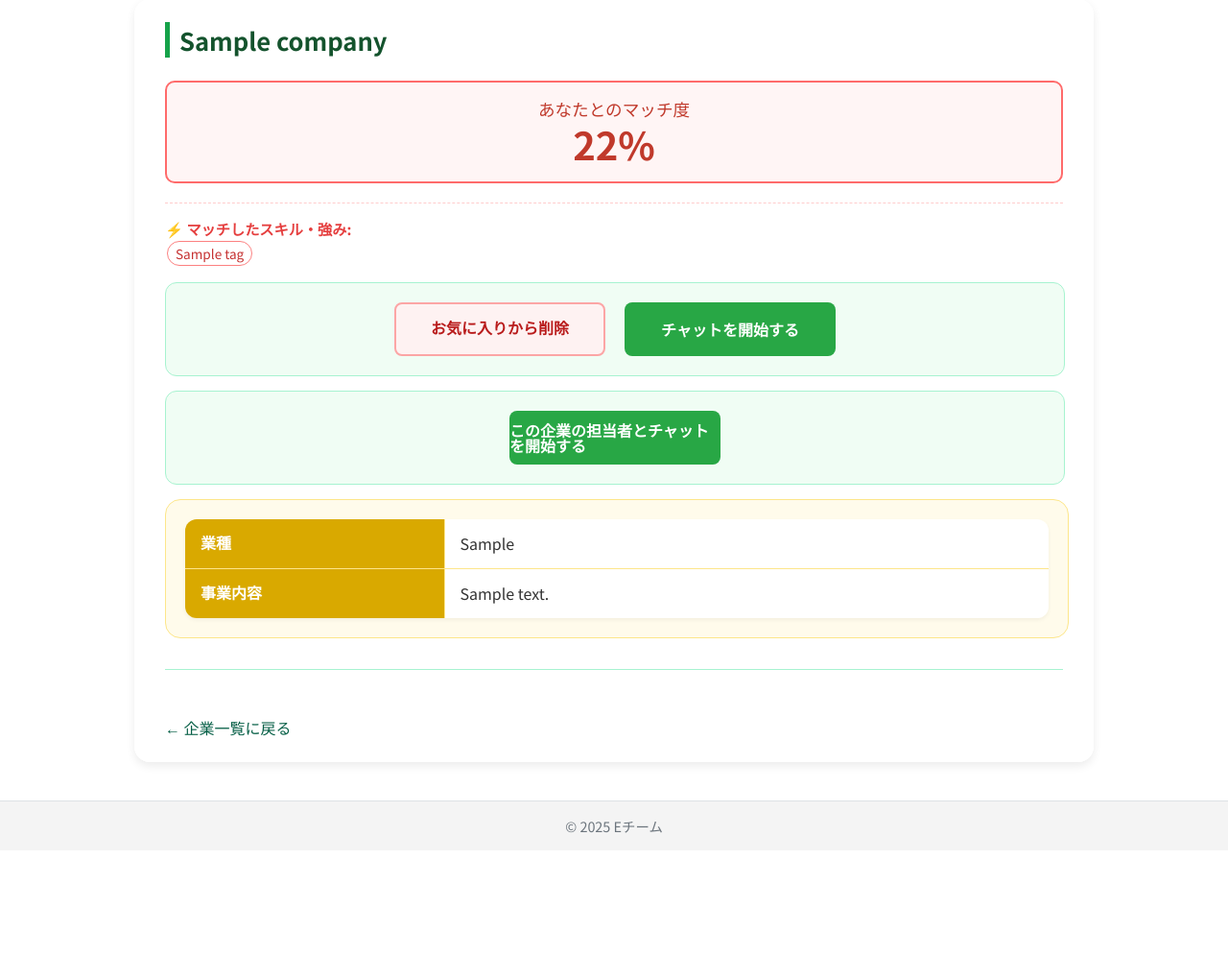
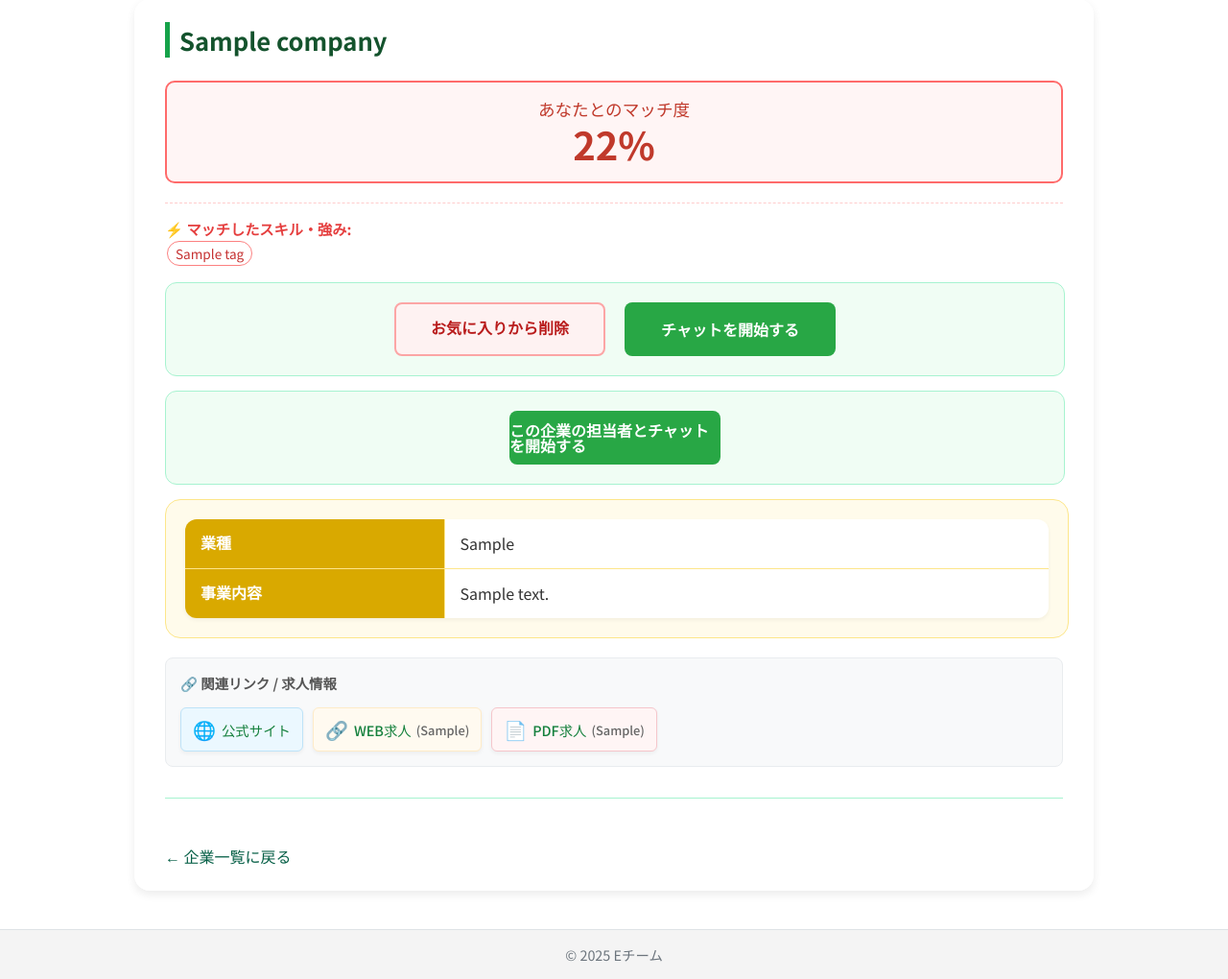
Before and after one commit to sho-kino66/kimimatch, a Django app: page /companies/1/ in a window 1280 px wide. Shown: the part 97-1117 px from the top of the page at 96% size. Before the commit the page ends 965 px from the top, so only its background shows below. Run offline with Django 4.2, Linux system fonts and the light colour scheme; a user stored in the database is signed in; tables that the repository leaves empty hold one stand-in row (values such as "Sample post"); parts of the project's set-up code (start-up, migrations or seed data) failed here and were passed over.

Commit message:
求人票などの設定

```diff
--- a/accounts/models.py
+++ b/accounts/models.py
@@ -78,6 +78,13 @@
         null=True,
         help_text="部署ごとの採用ページや求人票のリンクがあれば入力してください"
     )
+    job_offer_pdf = models.FileField(
+        verbose_name="求人票PDF",
+        upload_to='job_offers/',  # media/job_offers/ に保存されます
+        blank=True,
+        null=True,
+        help_text="PDF形式の求人票をアップロードできます"
+    )
 
     def __str__(self):
         return f"{self.company.name} - {self.full_name}"
--- /dev/null
+++ b/kimimatch/wsgi.py
@@ -0,0 +1,4 @@
+import os
+from django.core.wsgi import get_wsgi_application
+os.environ.setdefault('DJANGO_SETTINGS_MODULE', 'kimimatch.settings')
+application = get_wsgi_application()
--- a/templates/companies/company_detail.html
+++ b/templates/companies/company_detail.html
@@ -6,6 +6,82 @@
   <div class="profile-card">
 
     <h2>{{ company.name }}</h2>
+
+    <style>
+      /* リンクエリアのコンテナ */
+      .company-links-area {
+        margin-top: 20px;
+        padding: 15px;
+        background-color: #f8f9fa;
+        border-radius: 8px;
+        border: 1px solid #e9ecef;
+        display: flex;
+        flex-wrap: wrap;
+        gap: 10px;
+        align-items: center;
+      }
+
+      .links-label {
+        width: 100%;
+        font-weight: bold;
+        font-size: 0.9rem;
+        color: #555;
+        margin-bottom: 5px;
+      }
+
+      /* アイコンボタンのデザイン */
+      .link-badge {
+        display: inline-flex;
+        align-items: center;
+        text-decoration: none;
+        padding: 8px 12px;
+        border-radius: 6px;
+        font-size: 0.9rem;
+        transition: transform 0.2s, box-shadow 0.2s;
+        border: 1px solid transparent;
+        color: #333;
+        background: white;
+        box-shadow: 0 2px 4px rgba(0,0,0,0.05);
+      }
+
+      .link-badge:hover {
+        transform: translateY(-2px);
+        box-shadow: 0 4px 8px rgba(0,0,0,0.1);
+        text-decoration: none;
+      }
+
+      .link-badge .icon {
+        font-size: 1.2rem;
+        margin-right: 6px;
+      }
+
+      /* 企業HP用 */
+      .btn-website {
+        border-color: #bee3f8;
+        background-color: #ebf8ff;
+        color: #2b6cb0;
+      }
+
+      /* 求人用(Web) */
+      .btn-job-web {
+        border-color: #feebc8;
+        background-color: #fffaf0;
+        color: #c05621;
+      }
+
+      /* 求人用(PDF) */
+      .btn-job-pdf {
+        border-color: #f5c6cb;
+        background-color: #fff5f5;
+        color: #c53030;
+      }
+
+      .dept-text {
+        font-size: 0.8rem;
+        color: #666;
+        margin-left: 5px;
+      }
+    </style>
 
     {% if user.student and match_rate is not None %}
       <div style="margin-bottom: 20px; padding: 15px; background-color: #fff5f5; border: 2px solid #ff6b6b; border-radius: 10px; color: #c0392b; text-align: center;">
@@ -17,7 +93,6 @@
     {% if matched_strengths or matched_conditions %}
       <hr style="border-top: 1px dashed #ffcccc; margin: 15px 0;">
       <div style="text-align: left; font-size: 0.95rem;">
-
         {% if matched_strengths %}
           <div style="margin-bottom: 8px;">
             <strong style="color: #e53e3e;">⚡ マッチしたスキル・強み:</strong><br>
@@ -28,7 +103,6 @@
             {% endfor %}
           </div>
         {% endif %}
-
         {% if matched_conditions %}
           <div>
             <strong style="color: #3182ce;">🤝 マッチした条件・待遇:</strong><br>
@@ -39,13 +113,11 @@
             {% endfor %}
           </div>
         {% endif %}
-
       </div>
     {% endif %}
 
     {% if user.student %}
       <div class="action-box">
-
         {% if is_favorited %}
           <form action="{% url 'companies:remove_favorite' company.pk %}" method="post">
             {% csrf_token %}
@@ -95,10 +167,42 @@
       </div>
     </div>
 
+    <div class="company-links-area">
+      <div class="links-label">🔗 関連リンク / 求人情報</div>
+
+      {% if company.website_url %}
+        <a href="{{ company.website_url }}" target="_blank" class="link-badge btn-website" title="企業公式サイトへ">
+          <span class="icon">🌐</span> 公式サイト
+        </a>
+      {% endif %}
+
+      {% for rep in company.companyrepresentative_set.all %}
+
+        {% if rep.job_offer_url %}
+          <a href="{{ rep.job_offer_url }}" target="_blank" class="link-badge btn-job-web" title="WEB求人票を開く">
+            <span class="icon">🔗</span> WEB求人
+            {% if rep.department %}<span class="dept-text">({{ rep.department }})</span>{% endif %}
+          </a>
+        {% endif %}
+
+        {% if rep.job_offer_pdf %}
+          <a href="{{ rep.job_offer_pdf.url }}" target="_blank" class="link-badge btn-job-pdf" title="PDF求人票を開く">
+            <span class="icon">📄</span> PDF求人
+            {% if rep.department %}<span class="dept-text">({{ rep.department }})</span>{% endif %}
+          </a>
+        {% endif %}
+
+      {% endfor %}
+
+      {% if not company.website_url and not company.companyrepresentative_set.all %}
+        <span style="color: #999; font-size: 0.9rem;">（登録されているリンクはありません）</span>
+      {% endif %}
+    </div>
+
     <hr>
 
     {% if request.GET.next %}
-      <a href="{{ request.GET.next }}" class="back-link">← お気に入り一覧に戻る</a>
+      <a href="{{ request.GET.next }}" class="back-link">← 前の画面に戻る</a>
     {% else %}
       <a href="{% url 'companies:list' %}" class="back-link">← 企業一覧に戻る</a>
     {% endif %}
```
Also changed, not shown: accounts/forms.py (+10 -2 lines), kimimatch/osgi.py (added, +16 -0 lines), kimimatch/settings.py (added, +111 -0 lines), kimimatch/urls.py (added, +16 -0 lines), templates/accounts/my_page.html (+13 -1 lines), accounts/migrations/0009_companyrepresentative_job_offer_pdf.py (added), kimimatch/__init__.py (added). Lines whose indentation alone changed are shown as unchanged.
